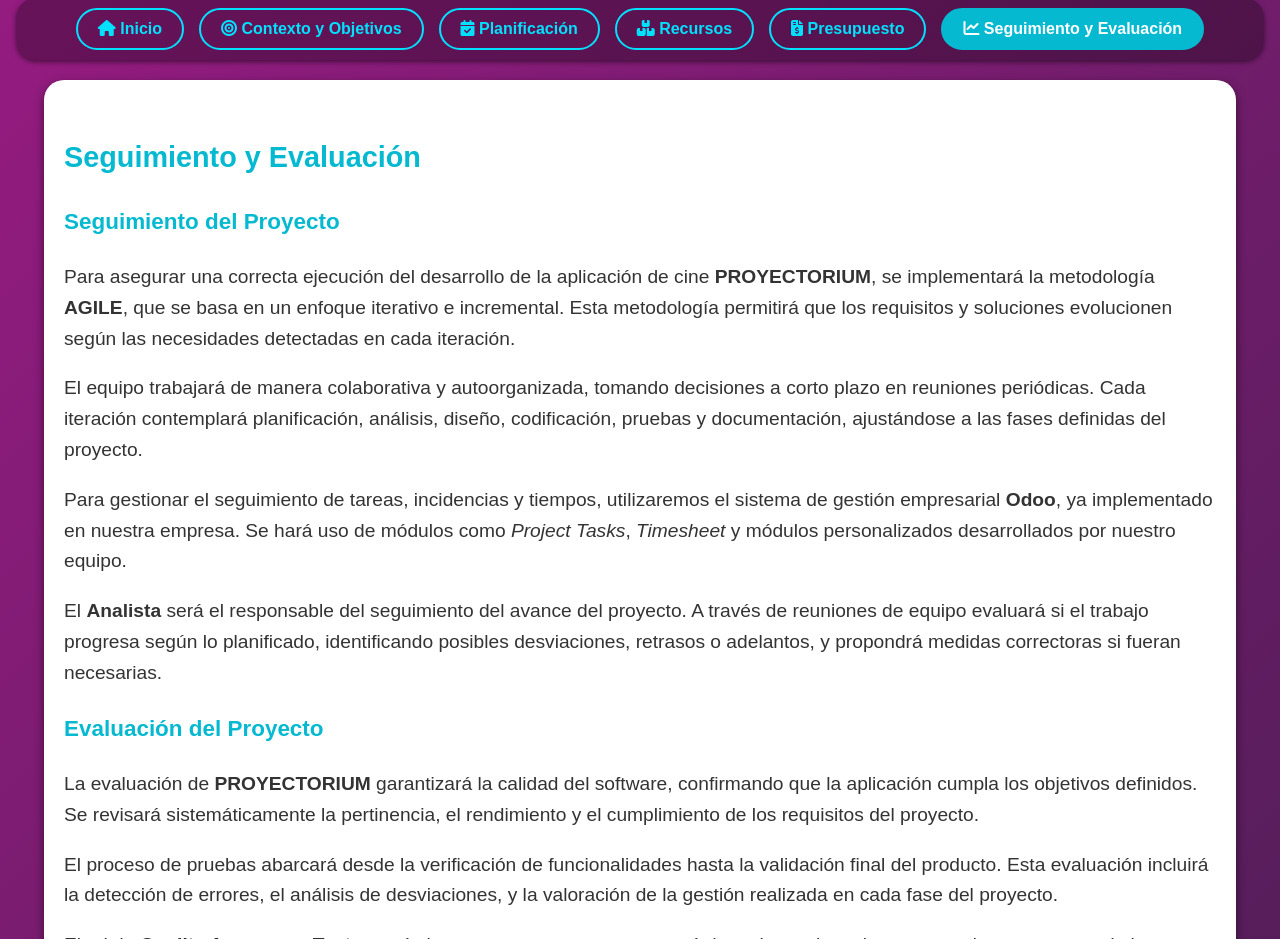
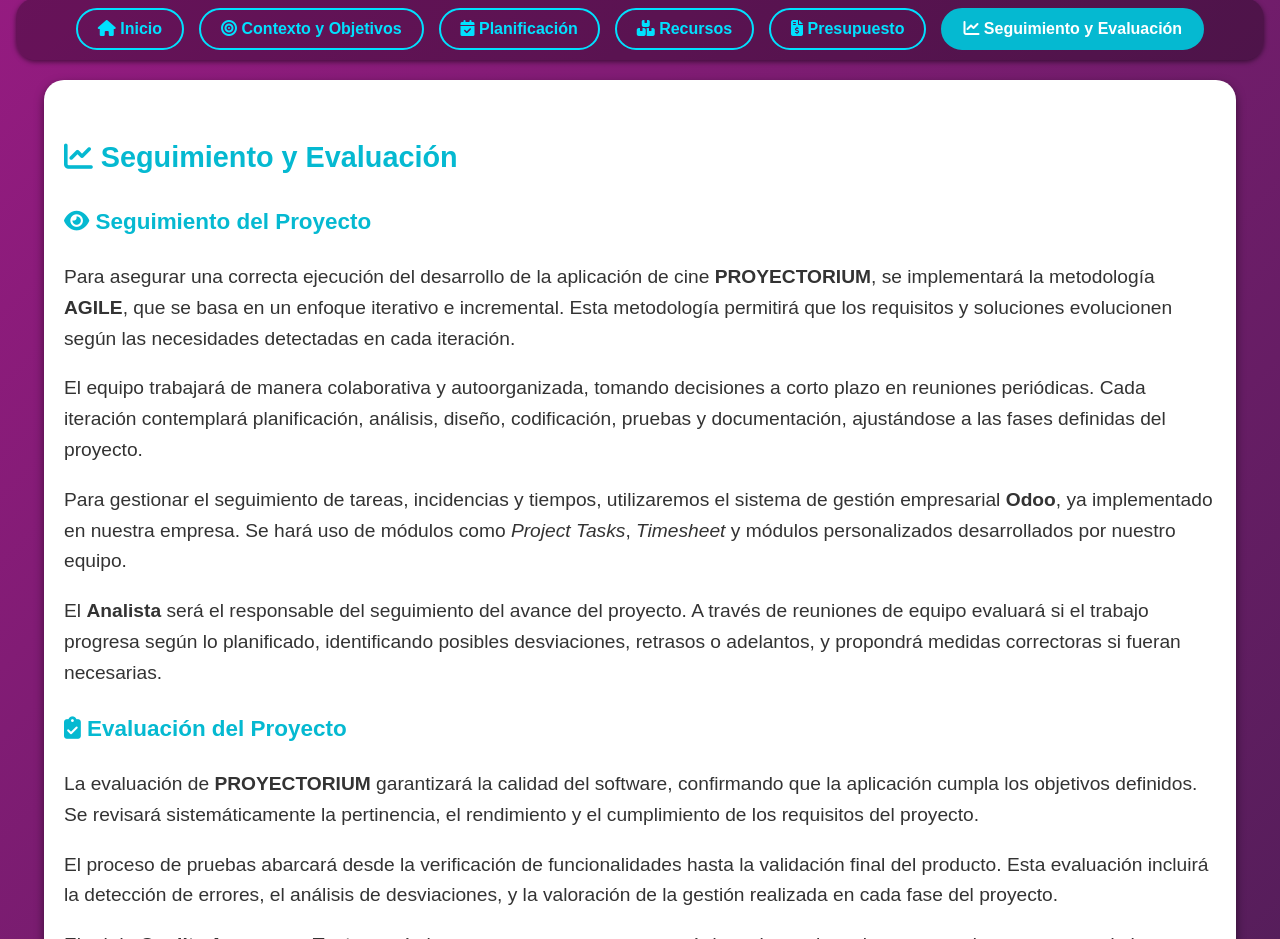
Before and after one commit to DaniN12/ProyectoG2, a plain HTML site: page propuestas/seguimientoyevaluacion.html in a window 1280 px wide. Shown: the part 228-1167 px from the top of the page. Drawn offline with Linux system fonts and the light colour scheme; files whose address does not match are found by name.

Commit message:
añadido iconos restantes

```diff
--- a/propuestas/seguimientoyevaluacion.html
+++ b/propuestas/seguimientoyevaluacion.html
@@ -30,8 +30,8 @@
     </nav>
 
     <section id="content">
-        <h2>Seguimiento y Evaluación</h2>
-        <h3>Seguimiento del Proyecto</h3>
+        <h2><i class="fa-solid fa-chart-line"></i> Seguimiento y Evaluación</h2>
+        <h3><i class="fa-solid fa-eye"></i> Seguimiento del Proyecto</h3>
         <p>
             Para asegurar una correcta ejecución del desarrollo de la aplicación de cine <strong>PROYECTORIUM</strong>,
             se implementará la metodología <strong>AGILE</strong>, que se basa en un enfoque iterativo e incremental.
@@ -54,7 +54,7 @@
             desviaciones, retrasos o adelantos, y propondrá medidas correctoras si fueran necesarias.
         </p>
 
-        <h3>Evaluación del Proyecto</h3>
+        <h3><i class="fa-solid fa-clipboard-check"></i> Evaluación del Proyecto</h3>
         <p>
             La evaluación de <strong>PROYECTORIUM</strong> garantizará la calidad del software, confirmando que la
             aplicación cumpla los objetivos definidos. Se revisará sistemáticamente la pertinencia, el rendimiento y el
```
Also changed, not shown: propuestas/recursos.html (+1 -1 lines).
